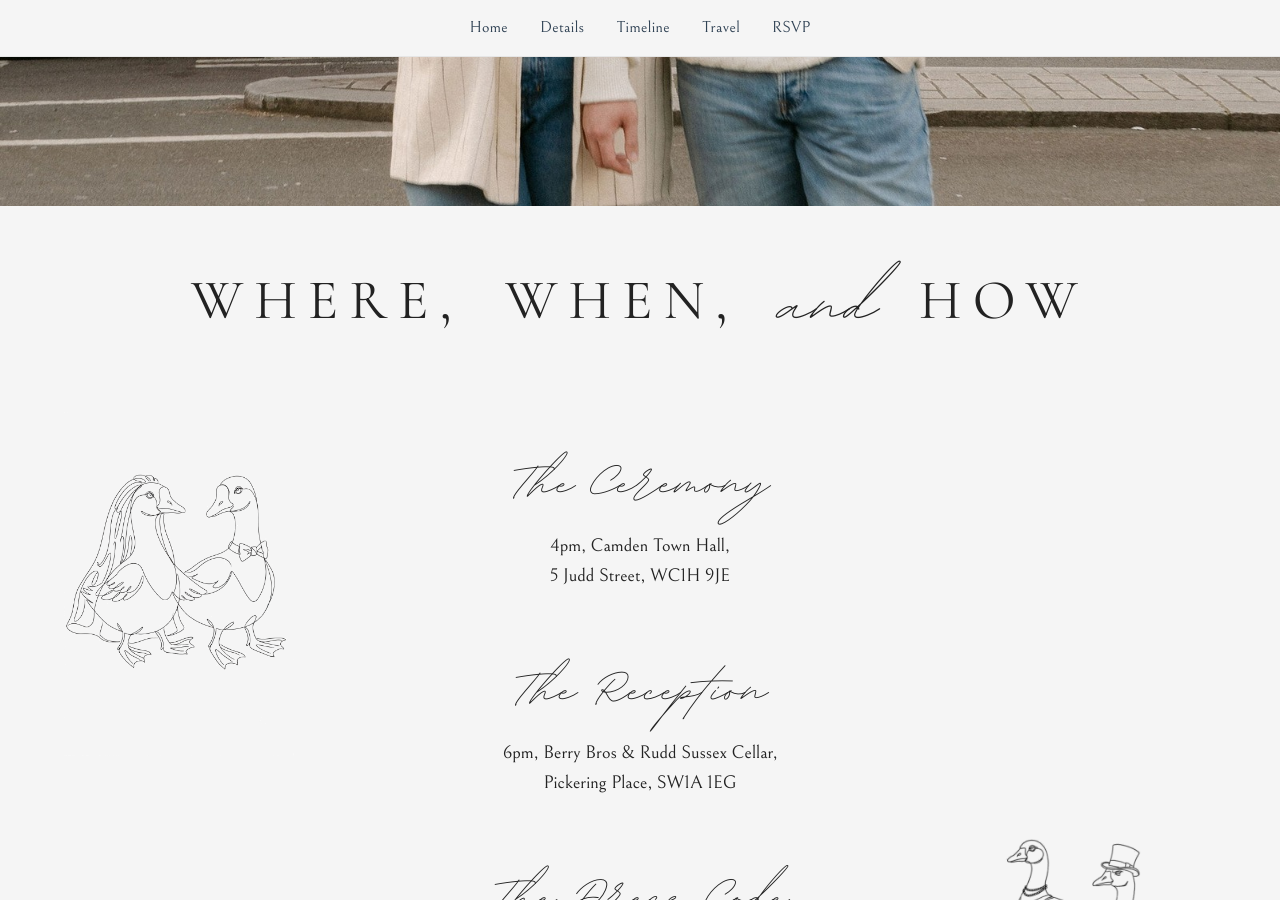
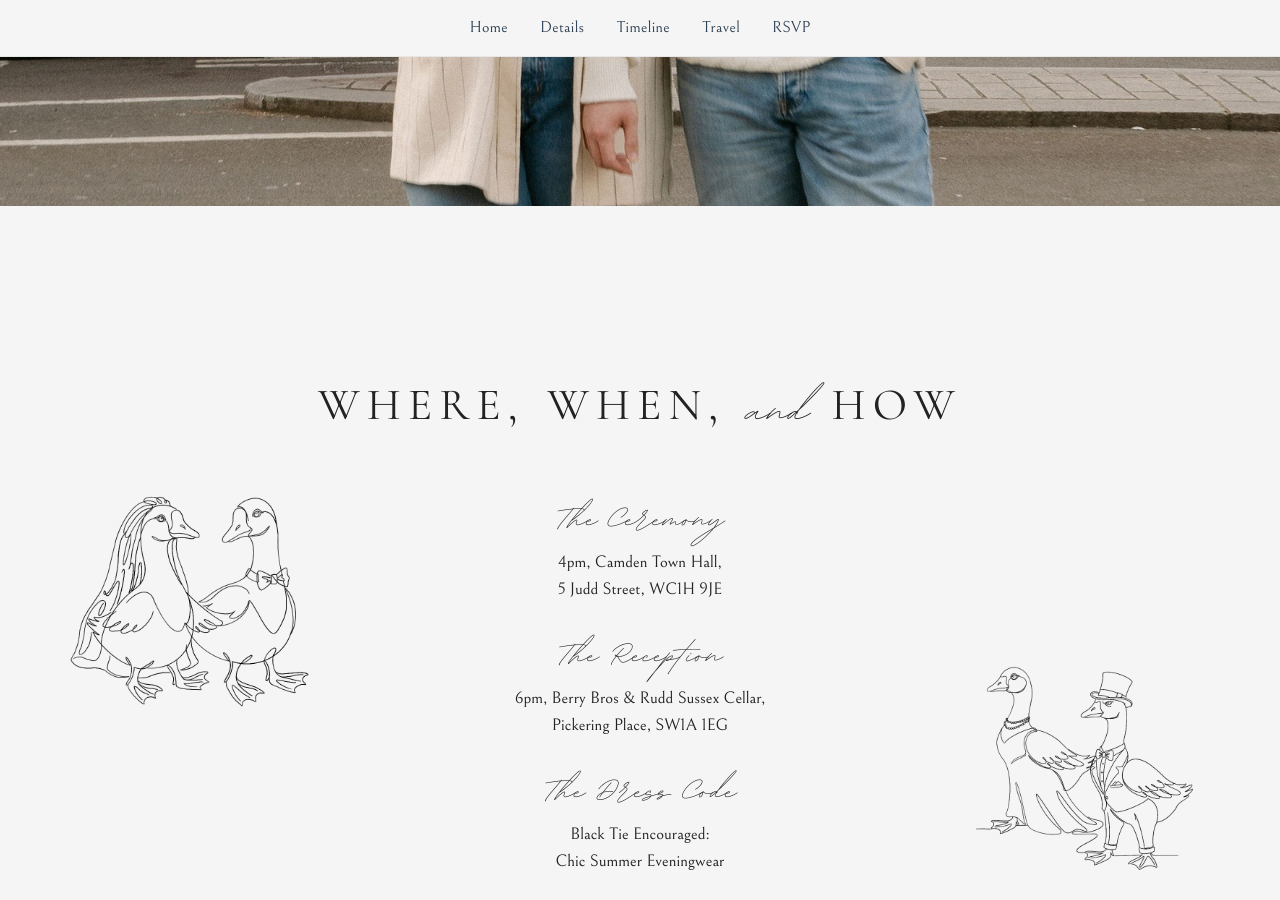
Before and after one commit to bleecr7/wedding-page, a Jekyll site: the page built from index.md, in a window 1280 px wide and 900 px high, scrolled down 1538 px. Built offline with Jekyll 4.4.1, drawn with Linux system fonts in a browser that asks for light colours.

Commit message:
goose update

```diff
--- a/assets/css/style.css
+++ b/assets/css/style.css
@@ -115,10 +115,10 @@
 }
 
 .eyebrow {
-  margin: 0 0 1.5rem;
+  margin: 0 0 1.2rem;
   font-family: var(--font-eyebrow);
   font-weight: 400;
-  font-size: 1.6rem;
+  font-size: 1.4rem;
   letter-spacing: 0.45em;
   text-transform: uppercase;
   color: var(--text-eyebrow);
@@ -135,10 +135,10 @@
 }
 
 .card h3 {
-  margin: 0 0 0.75rem;
+  margin: 0 0 0.6rem;
   font-family: var(--font-eyebrow);
   font-weight: 400;
-  font-size: 1.4rem;
+  font-size: 1.25rem;
   letter-spacing: 0.08em;
   text-transform: uppercase;
 }
@@ -163,14 +163,14 @@
   margin: 0 auto;
   display: grid;
   grid-template-columns: 1fr 1.4fr;
-  gap: 3rem;
+  gap: 2rem;
   align-items: center;
 }
 
 .split-media img {
   width: 100%;
   height: 100%;
-  max-height: 65vh;
+  max-height: 55vh;
   object-fit: cover;
 }
 
@@ -301,14 +301,14 @@
 
 .cards.stacked {
   grid-template-columns: 1fr;
-  gap: 2rem;
+  gap: 1.5rem;
   max-width: 40rem;
 }
 
 .cards.stacked .card {
   text-align: left;
   border-bottom: 1px solid var(--text);
-  padding-bottom: 1.5rem;
+  padding-bottom: 1rem;
 }
 
 .where-heading {
@@ -317,11 +317,11 @@
   flex-wrap: wrap;
   justify-content: center;
   align-items: baseline;
-  gap: 0 0.75em;
+  gap: 0 0.5em;
   font-family: var(--font-eyebrow);
   font-weight: 400;
-  font-size: clamp(2rem, 5vw, 3.5rem);
-  letter-spacing: 0.2em;
+  font-size: clamp(1.6rem, 4vw, 2.8rem);
+  letter-spacing: 0.16em;
   text-transform: uppercase;
   line-height: 1.2;
   color: var(--text);
@@ -331,16 +331,16 @@
   font-family: var(--font-display);
   text-transform: lowercase;
   letter-spacing: 0;
-  font-size: 2em;
+  font-size: 1.6em;
   color: var(--text);
 }
 
 .where-columns {
   max-width: 72rem;
-  margin: 3rem auto 0;
+  margin: 1.5rem auto 0;
   display: grid;
   grid-template-columns: 1fr 2fr 1fr;
-  gap: 10%;
+  gap: 6%;
   align-items: center;
   width: 100%;
 }
@@ -349,7 +349,7 @@
 .where-col-media-bottom img {
   width: 100%;
   height: 100%;
-  max-height: 65vh;
+  max-height: 55vh;
   object-fit: cover;
 }
 
@@ -366,7 +366,7 @@
   flex-direction: column;
   align-items: center;
   text-align: center;
-  margin: 5% 0;
+  margin: 1rem 0;
 }
 
 .detail-block {
@@ -374,7 +374,7 @@
   flex-direction: column;
   align-items: center;
   text-align: center;
-  margin-top: 3rem;
+  margin-top: 1.25rem;
 }
 
 .detail-block:first-child {
@@ -382,16 +382,16 @@
 }
 
 .detail-block p {
-  margin: 0.25rem 0;
-  font-size: 1.15rem;
+  margin: 0.15rem 0;
+  font-size: 1.05rem;
 }
 
 .detail-title {
-  margin: 0 0 0.5rem;
+  margin: 0 0 0.35rem;
   font-family: var(--font-display);
   font-weight: 200;
-  font-size: clamp(5rem, 4.5vw, 3.75rem);
-  line-height: 1.05;
+  font-size: clamp(2.75rem, 5vw, 3.25rem);
+  line-height: 1;
   color: var(--text);
 }
 
@@ -404,7 +404,7 @@
 }
 
 .section-heading {
-  margin: 2%;
+  margin: 1% 0;
   display: flex;
   flex-wrap: wrap;
   justify-content: center;
@@ -416,7 +416,7 @@
 .section-heading .script {
   font-family: var(--font-display);
   font-weight: 400;
-  font-size: clamp(4rem, 9vw, 7rem);
+  font-size: clamp(3.25rem, 7vw, 5.5rem);
   line-height: 1;
   text-transform: lowercase;
   margin: 0 1%;
@@ -424,12 +424,12 @@
 
 .section-heading .eyebrow {
   margin: 0;
-  font-size: clamp(2rem, 2.5vw, 1.75rem);
+  font-size: clamp(1.4rem, 2vw, 1.5rem);
 }
 
 .timeline-list {
   max-width: 72rem;
-  margin: 3rem auto 3rem;
+  margin: 2rem auto;
   padding: 0;
   list-style: none;
   display: grid;
@@ -452,10 +452,10 @@
 }
 
 .timeline-copy h3 {
-  margin: 0 0 0.5rem;
+  margin: 0 0 0.4rem;
   font-family: var(--font-display);
   font-weight: 400;
-  font-size: 2.5rem;
+  font-size: 2.1rem;
   line-height: 1;
 }
 
@@ -481,10 +481,10 @@
 }
 
 .contact-col h3 {
-  margin: 0 0 0.75rem;
+  margin: 0 0 0.6rem;
   font-family: var(--font-eyebrow);
   font-weight: 400;
-  font-size: 1.4rem;
+  font-size: 1.25rem;
   letter-spacing: 0.08em;
   text-transform: uppercase;
 }
@@ -494,10 +494,10 @@
 }
 
 .rsvp-deadline {
-  margin: 3rem 0 1.5rem;
+  margin: 1.5rem 0 1rem;
   font-family: var(--font-eyebrow);
-  font-size: 1.5rem;
-  letter-spacing: 0.2em;
+  font-size: 1.3rem;
+  letter-spacing: 0.15em;
   text-transform: uppercase;
 }
 
@@ -535,10 +535,10 @@
 }
 
 .gifts-note {
-  margin-top: 2.5rem;
+  margin-top: 1.5rem;
   font-family: var(--font-eyebrow);
-  font-size: 1.1rem;
-  letter-spacing: 0.35em;
+  font-size: 1rem;
+  letter-spacing: 0.3em;
   text-transform: uppercase;
 }
 
```
Also changed, not shown: assets/images/carriages.png, assets/images/goose-bus.png, assets/images/goose-ceremony.png, assets/images/goose-dance.png, assets/images/goose-fancy.png, assets/images/goose-plane.png, assets/images/goose-wedding.png.
